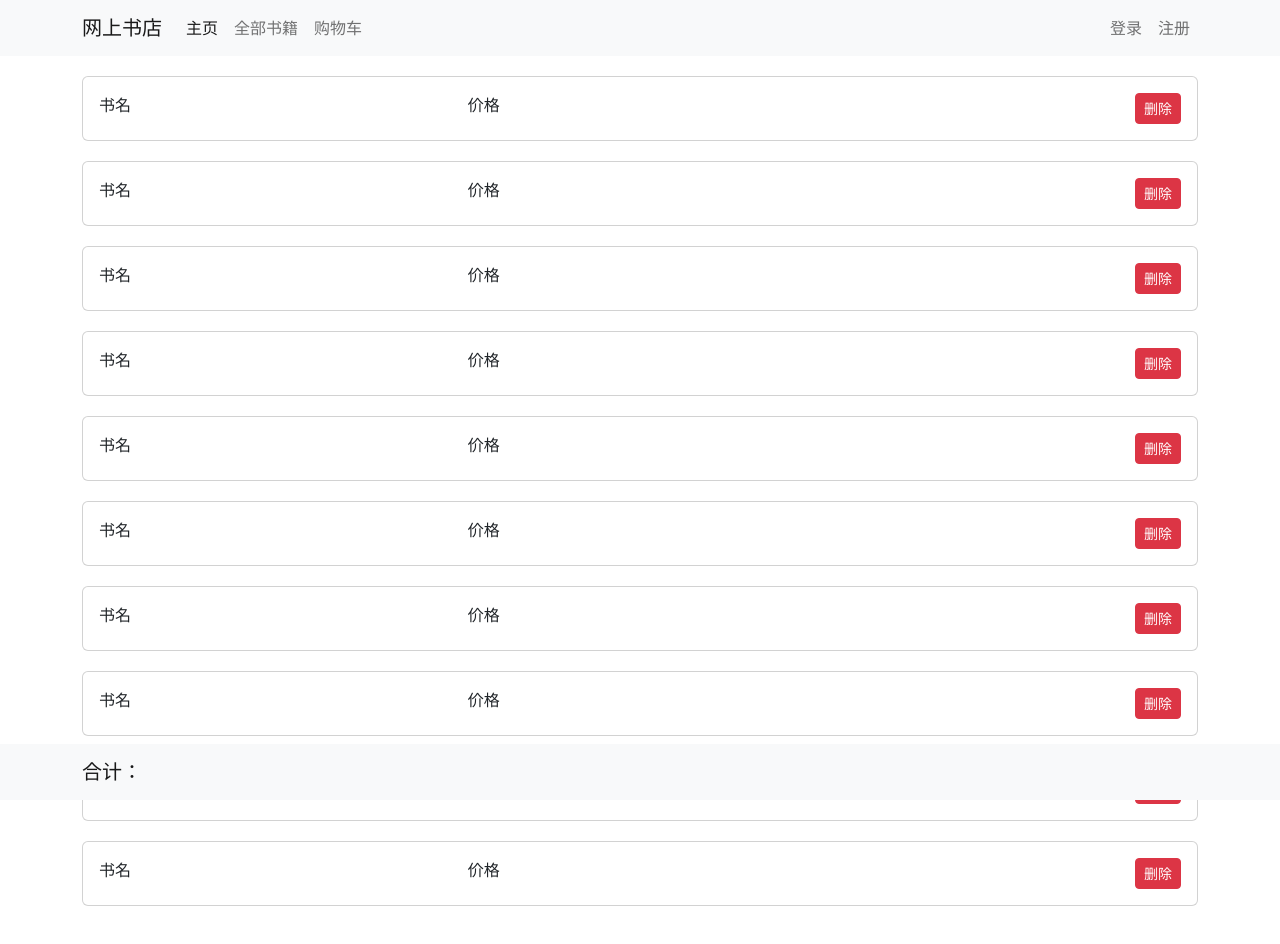
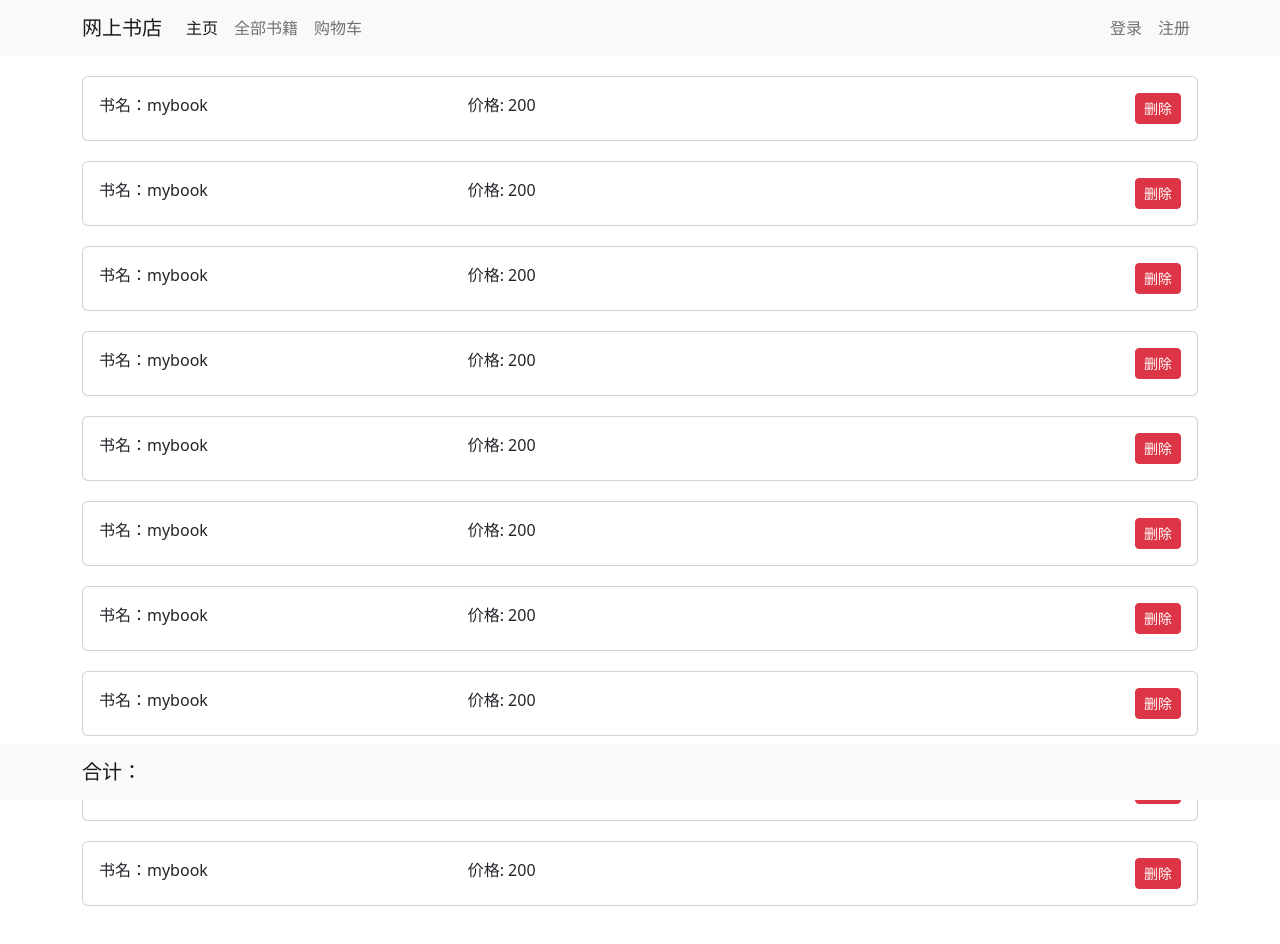
Before and after one commit to uperbilite/j2e-course-proj-web, a Vue app: page /shoppingcart in a window 1280 px wide. Shown: the top 944 px of the page. Built offline with nearby package versions, Linux system fonts and the light colour scheme.

Commit message:
complete two component communicate with props and emit

```diff
--- a/src/components/ShoppingCartItem.vue
+++ b/src/components/ShoppingCartItem.vue
@@ -3,10 +3,20 @@
     <div class="card">
       <div class="card-body">
         <div class="row align-items-start">
-          <div class="col"><div class="bookname">书名</div></div>
-          <div class="col"><div class="bookprice">价格</div></div>
           <div class="col">
-            <button type="button" class="btn btn-danger btn-sm">删除</button>
+            <div class="bookname">书名：{{ book.name }}</div>
+          </div>
+          <div class="col">
+            <div class="bookprice">价格: {{ book.price }}</div>
+          </div>
+          <div class="col">
+            <button
+              @click="deleteItem"
+              type="button"
+              class="btn btn-danger btn-sm"
+            >
+              删除
+            </button>
           </div>
         </div>
       </div>
@@ -17,6 +27,21 @@
 <script>
 export default {
   name: "ShoppingCartItem",
+  props: {
+    book: {
+      type: Object,
+      required: true,
+    },
+  },
+  setup(props, context) {
+    const deleteItem = () => {
+      context.emit("deleteItem");
+    };
+
+    return {
+      deleteItem,
+    };
+  },
 };
 </script>
 
--- a/src/views/ShoppingCartView.vue
+++ b/src/views/ShoppingCartView.vue
@@ -1,14 +1,15 @@
 <template>
-  <ShoppingCartItem></ShoppingCartItem>
-  <ShoppingCartItem></ShoppingCartItem>
-  <ShoppingCartItem></ShoppingCartItem>
-  <ShoppingCartItem></ShoppingCartItem>
-  <ShoppingCartItem></ShoppingCartItem>
-  <ShoppingCartItem></ShoppingCartItem>
-  <ShoppingCartItem></ShoppingCartItem>
-  <ShoppingCartItem></ShoppingCartItem>
-  <ShoppingCartItem></ShoppingCartItem>
-  <ShoppingCartItem></ShoppingCartItem>
+  <ShoppingCartItem @deleteItem="deleteItem" :book="book"></ShoppingCartItem>
+  <ShoppingCartItem :book="book"></ShoppingCartItem>
+  <ShoppingCartItem :book="book"></ShoppingCartItem>
+  <ShoppingCartItem :book="book"></ShoppingCartItem>
+  <ShoppingCartItem :book="book"></ShoppingCartItem>
+  <ShoppingCartItem :book="book"></ShoppingCartItem>
+  <ShoppingCartItem :book="book"></ShoppingCartItem>
+  <ShoppingCartItem :book="book"></ShoppingCartItem>
+  <ShoppingCartItem :book="book"></ShoppingCartItem>
+  <ShoppingCartItem :book="book"></ShoppingCartItem>
+
   <nav class="navbar sticky-bottom navbar-light bg-light">
     <div class="container">
       <a class="navbar-brand" href="#">合计：</a>
@@ -18,12 +19,32 @@
 
 <script>
 import ShoppingCartItem from "../components/ShoppingCartItem.vue";
+import { reactive } from "vue";
 
 export default {
   name: "ShoppingCartView",
   components: {
     ShoppingCartItem,
   },
+  setup() {
+    const book = reactive({
+      id: 100,
+      name: "mybook",
+      cover:
+        "http://www.bingguner.com/upimg/allimg/191210/19-191210103310293.jpg",
+      price: 200,
+      description: "this is a book",
+    });
+
+    const deleteItem = () => {
+      console.log("deleteItem");
+    };
+
+    return {
+      book,
+      deleteItem,
+    };
+  },
 };
 </script>
 
```
